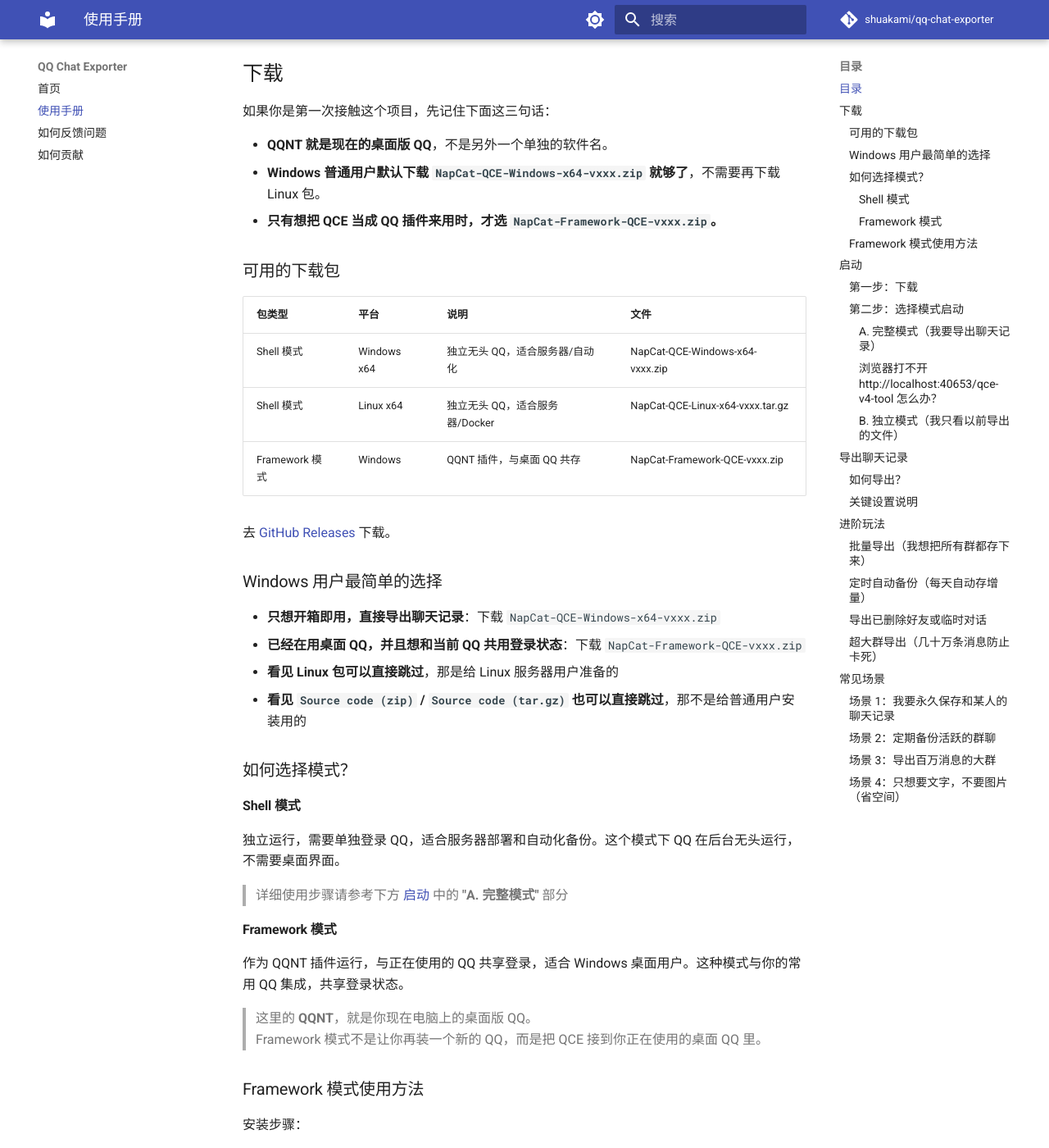
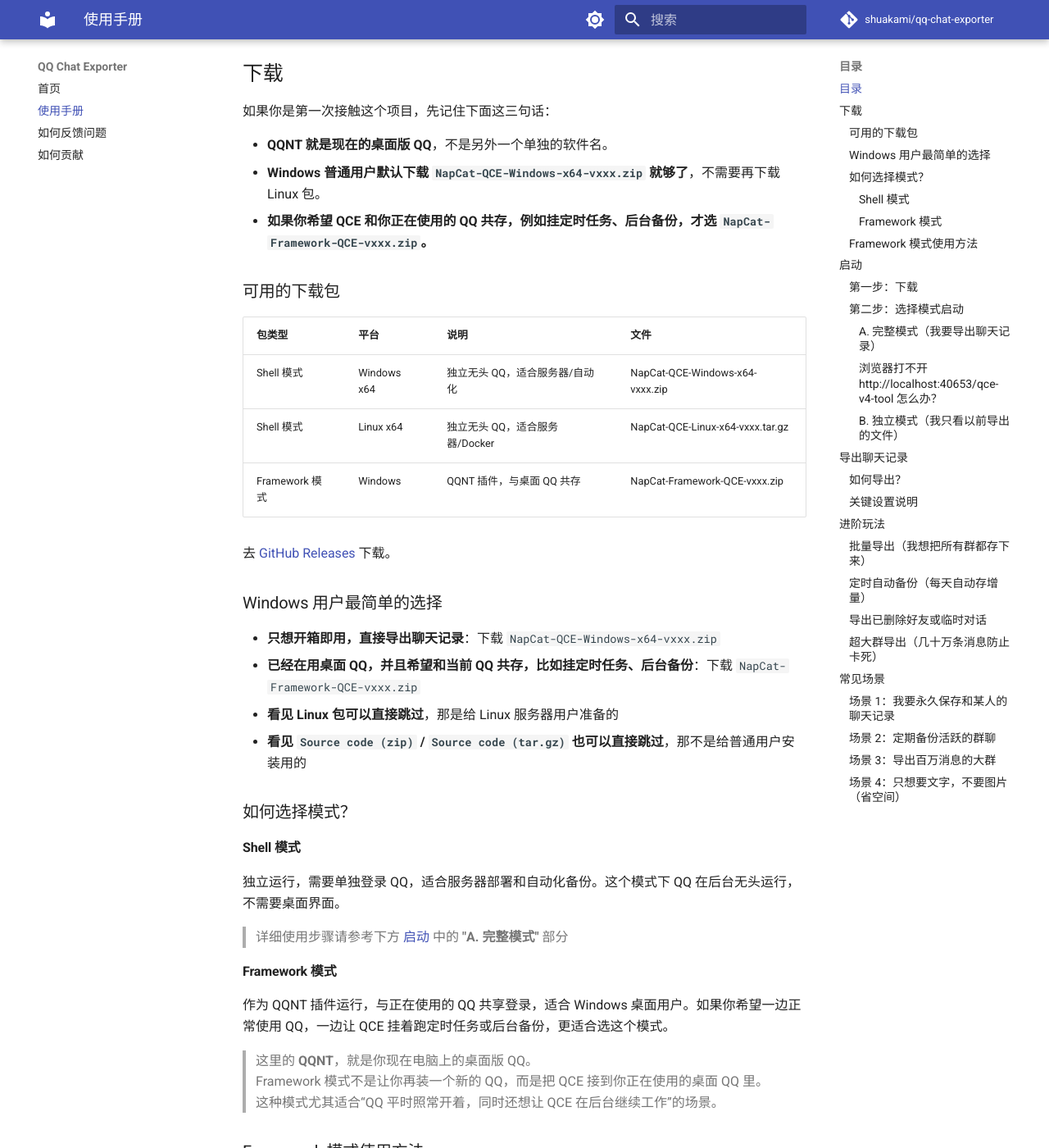
Before and after one commit to shuakami/qq-chat-exporter, an MkDocs documentation site: the page built from docs/guide.md, in a window 1280 px wide and 1400 px high, scrolled down 450 px. Shown: the whole window at 82% size. Built offline with MkDocs 1.6.1 and Material for MkDocs 9.7.7, drawn with Linux system fonts in a browser that asks for light colours; comment, search, counter and statistics services are not loaded.

Commit message:
docs: clarify framework mode use case

```diff
--- a/docs/guide.md
+++ b/docs/guide.md
@@ -14,7 +14,7 @@ QCE 能把 QQ 聊天记录（好友/群聊）保存到电脑上。支持导出
 
 - **QQNT 就是现在的桌面版 QQ**，不是另外一个单独的软件名。
 - **Windows 普通用户默认下载 `NapCat-QCE-Windows-x64-vxxx.zip` 就够了**，不需要再下载 Linux 包。
-- **只有想把 QCE 当成 QQ 插件来用时，才选 `NapCat-Framework-QCE-vxxx.zip`。**
+- **如果你希望 QCE 和你正在使用的 QQ 共存，例如挂定时任务、后台备份，才选 `NapCat-Framework-QCE-vxxx.zip`。**
 
 ### 可用的下载包
 
@@ -29,7 +29,7 @@ QCE 能把 QQ 聊天记录（好友/群聊）保存到电脑上。支持导出
 ### Windows 用户最简单的选择
 
 - **只想开箱即用，直接导出聊天记录**：下载 `NapCat-QCE-Windows-x64-vxxx.zip`
-- **已经在用桌面 QQ，并且想和当前 QQ 共用登录状态**：下载 `NapCat-Framework-QCE-vxxx.zip`
+- **已经在用桌面 QQ，并且希望和当前 QQ 共存，比如挂定时任务、后台备份**：下载 `NapCat-Framework-QCE-vxxx.zip`
 - **看见 Linux 包可以直接跳过**，那是给 Linux 服务器用户准备的
 - **看见 `Source code (zip)` / `Source code (tar.gz)` 也可以直接跳过**，那不是给普通用户安装用的
 
@@ -43,10 +43,11 @@ QCE 能把 QQ 聊天记录（好友/群聊）保存到电脑上。支持导出
 
 #### Framework 模式
 
-作为 QQNT 插件运行，与正在使用的 QQ 共享登录，适合 Windows 桌面用户。这种模式与你的常用 QQ 集成，共享登录状态。
+作为 QQNT 插件运行，与正在使用的 QQ 共享登录，适合 Windows 桌面用户。如果你希望一边正常使用 QQ，一边让 QCE 挂着跑定时任务或后台备份，更适合选这个模式。
 
 > 这里的 **QQNT**，就是你现在电脑上的桌面版 QQ。
 > Framework 模式不是让你再装一个新的 QQ，而是把 QCE 接到你正在使用的桌面 QQ 里。
+> 这种模式尤其适合“QQ 平时照常开着，同时还想让 QCE 在后台继续工作”的场景。
 
 ### Framework 模式使用方法
 
```
